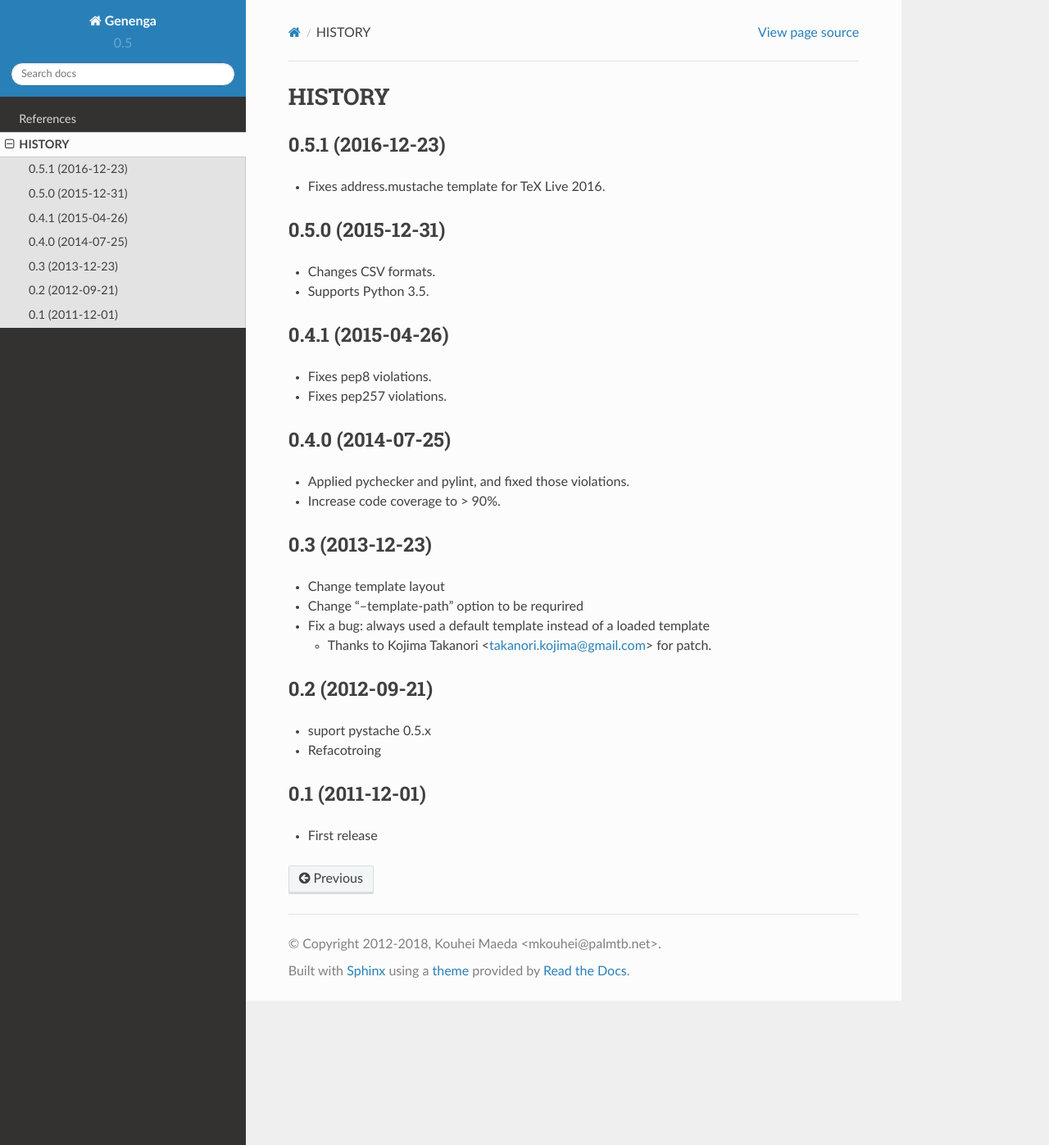
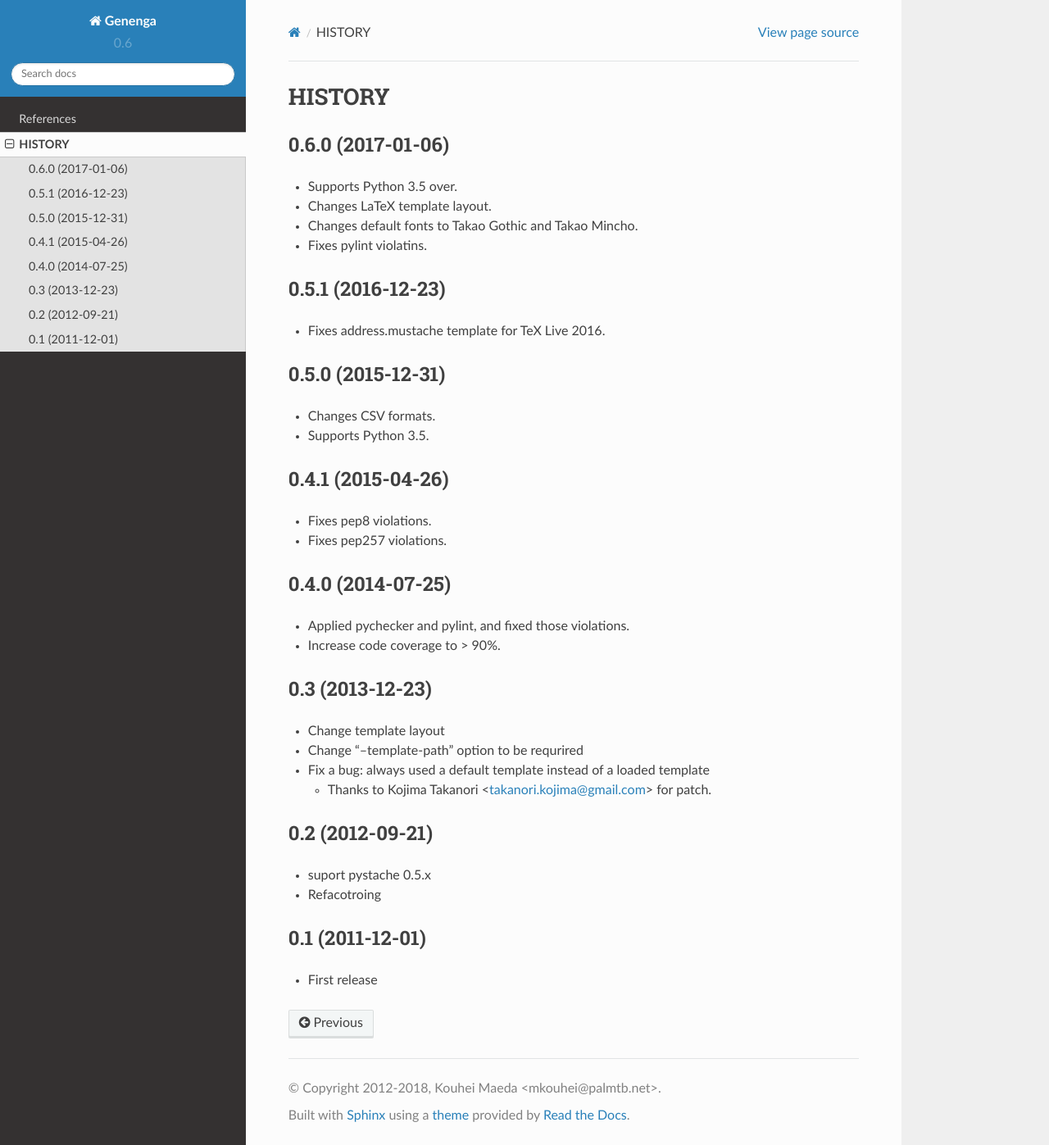
Before and after one commit to mkouhei/Genenga, a Sphinx documentation site: the page built from docs/source/HISTORY.rst, in a window 1280 px wide and 1397 px high. Shown: the whole window at 82% size. Built offline with Sphinx 7.4.7 and the Read the Docs theme 2.0.0, drawn with Linux system fonts in a browser that asks for light colours.

Commit message:
Bumps version.
Signed-off-by: Kouhei Maeda <mkouhei@palmtb.net>

```diff
--- a/docs/source/HISTORY.rst
+++ b/docs/source/HISTORY.rst
@@ -1,5 +1,13 @@
 HISTORY
 -------
+
+0.6.0 (2017-01-06)
+^^^^^^^^^^^^^^^^^^
+
+* Supports Python 3.5 over.
+* Changes LaTeX template layout.
+* Changes default fonts to Takao Gothic and Takao Mincho.
+* Fixes pylint violatins.
 
 0.5.1 (2016-12-23)
 ^^^^^^^^^^^^^^^^^^
--- a/docs/source/conf.py
+++ b/docs/source/conf.py
@@ -59,9 +59,9 @@ author = 'Kouhei Maeda'
 # built documents.
 #
 # The short X.Y version.
-version = '0.5'
+version = '0.6'
 # The full version, including alpha/beta/rc tags.
-release = '0.5.1'
+release = '0.6.0'
 
 # The language for content autogenerated by Sphinx. Refer to documentation
 # for a list of supported languages.
--- a/genenga/__init__.py
+++ b/genenga/__init__.py
@@ -1,4 +1,4 @@
 # -*- coding: utf-8 -*-
 """genenga package."""
 
-__version__ = '0.5.1'
+__version__ = '0.6.0'
```
